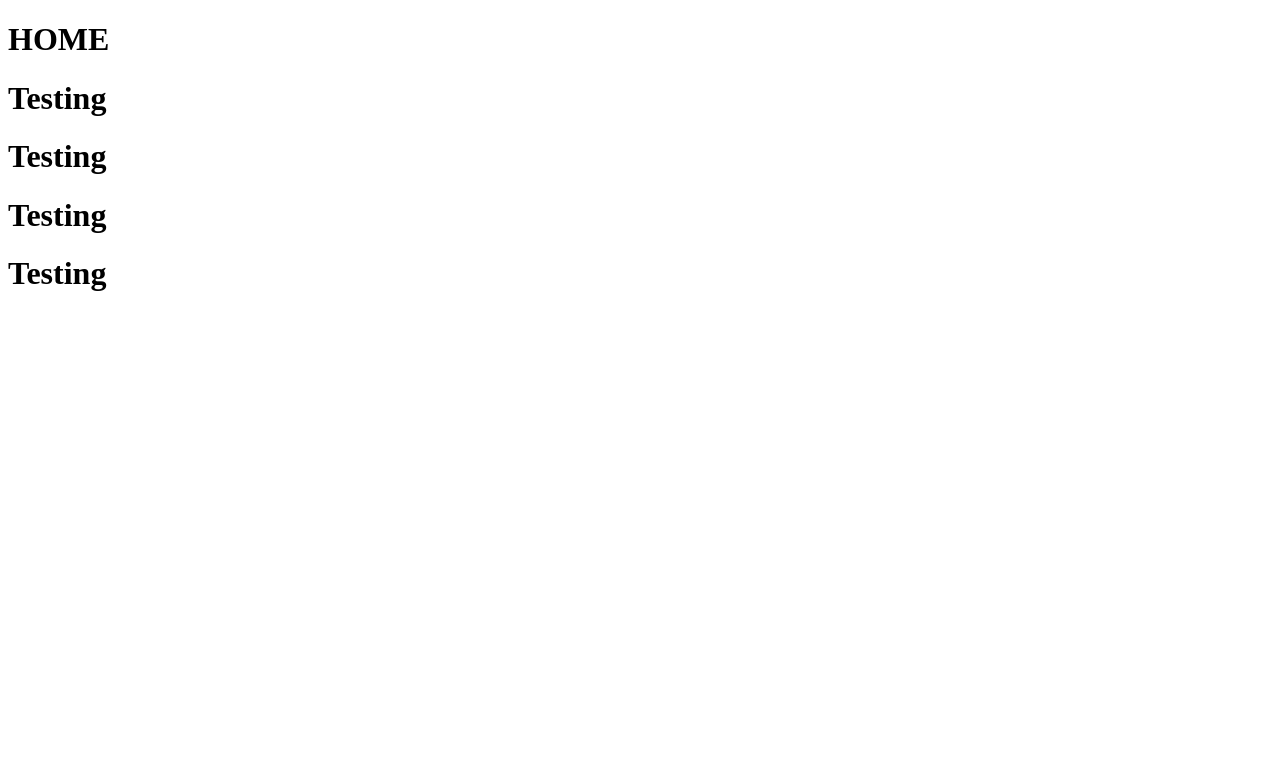
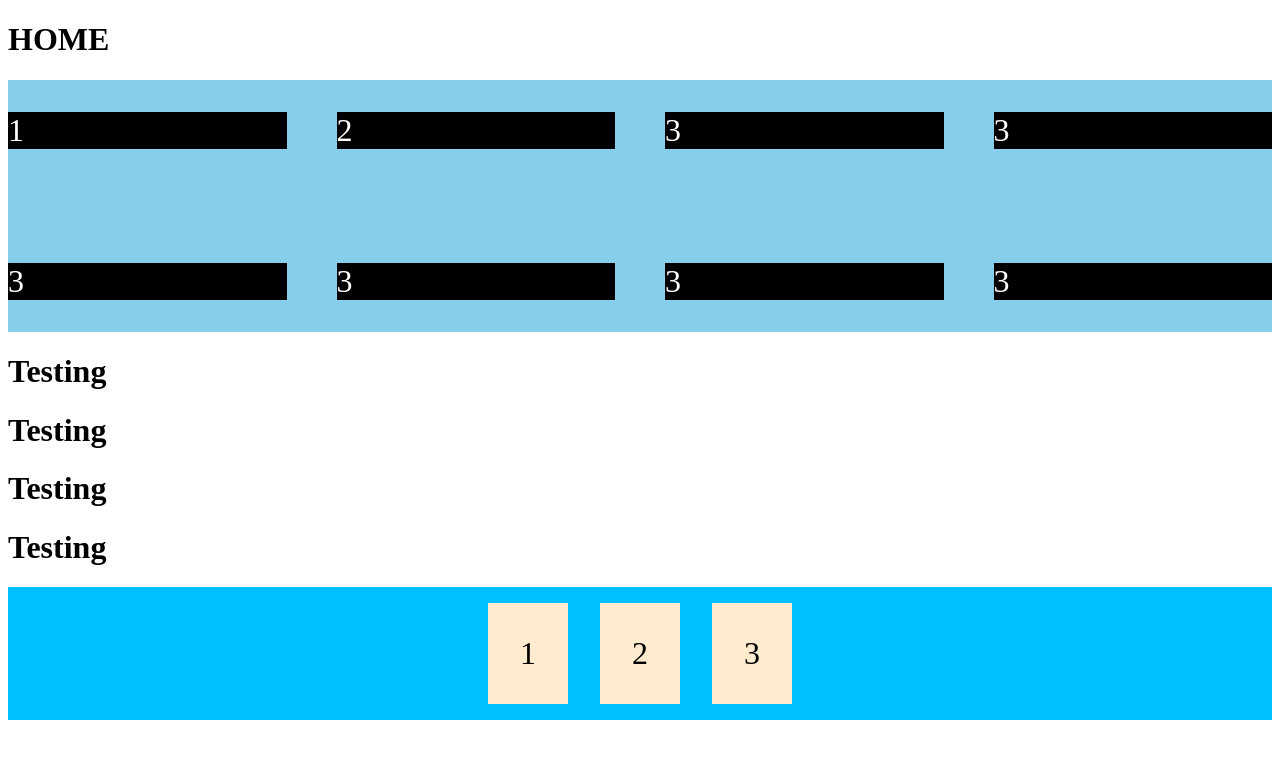
Before and after one commit to Navi9519/lektion_5_resolutions_orientations, a plain HTML site: page index.html in a window 1280 px wide. Drawn offline with Linux system fonts and the light colour scheme.

Commit message:
exercises flex/grid

```diff
--- a/index.html
+++ b/index.html
@@ -9,9 +9,29 @@
   <body>
     <h1>HOME</h1>
 
+    <!-- GRID -->
+
+    <div class="grid_container">
+      <p>1</p>
+      <p>2</p>
+      <p>3</p>
+      <p>3</p>
+      <p>3</p>
+      <p>3</p>
+      <p>3</p>
+      <p>3</p>
+    </div>
+
     <h1>Testing</h1>
     <h1>Testing</h1>
     <h1>Testing</h1>
     <h1>Testing</h1>
+
+    <!-- FLEXBOX -->
+    <div class="container">
+      <p>1</p>
+      <p>2</p>
+      <p>3</p>
+    </div>
   </body>
 </html>
--- a/style.css
+++ b/style.css
@@ -5,3 +5,57 @@
     color: red;
   }
 }
+
+/* Flexbox Practise */
+
+/* flex-direction:
+row
+row-reverse
+column
+column-reverse
+*/
+
+/* flex-wrap: wrap
+controls direction and multiline of items
+*/
+
+/*
+background-color -> very good for debugging, space for element and styles)∏
+*/
+
+/*
+justify-content
+space / positioning
+*/
+
+.container {
+  display: flex;
+  background-color: deepskyblue;
+  flex-direction: row;
+  flex-wrap: wrap;
+  justify-content: center;
+}
+
+.container > p {
+  color: black;
+  background-color: blanchedalmond;
+  font-size: 2rem;
+  margin: 1rem;
+  padding: 1em;
+}
+
+/* Grid practice */
+
+.grid_container {
+  background-color: skyblue;
+  display: grid;
+  column-gap: 50px;
+  row-gap: 50px;
+  grid-template-columns: auto auto auto auto;
+}
+
+.grid_container > p {
+  background-color: black;
+  color: white;
+  font-size: 2rem;
+}
```
